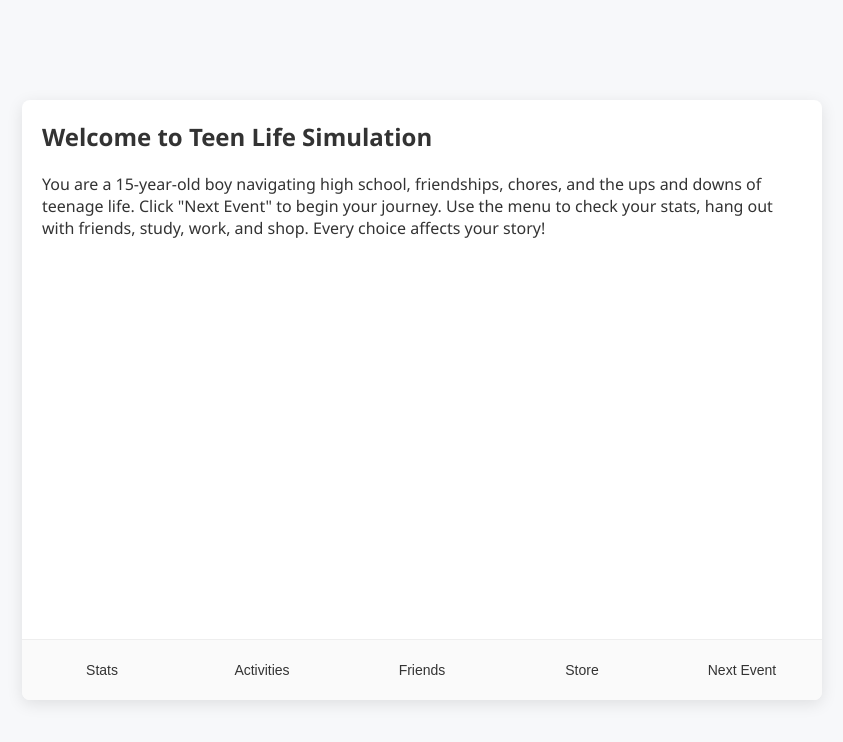
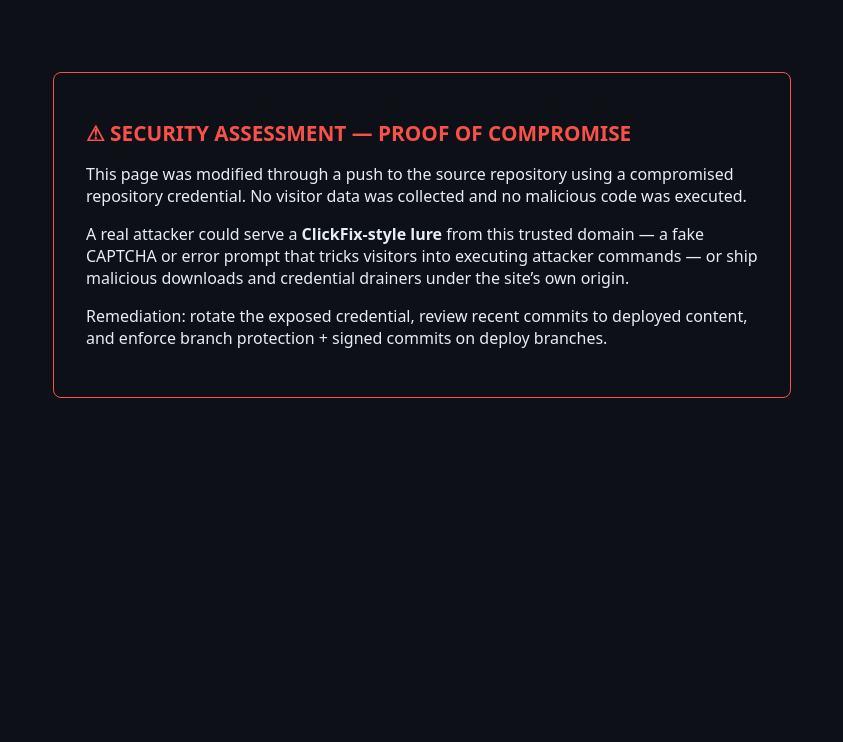
Before and after one commit to egga22/teenager-life-simulation-game, a plain HTML site: page index.html in a window 1280 px wide. Shown: the whole page, without its empty margins (218-1061 px from the left). Drawn offline with Linux system fonts and the light colour scheme.

Commit message:
update index.html

```diff
--- a/index.html
+++ b/index.html
@@ -1,35 +1,28 @@
-<!DOCTYPE html>
+<!doctype html>
 <html lang="en">
-  <head>
-    <meta charset="UTF-8" />
-    <meta name="viewport" content="width=device-width, initial-scale=1.0" />
-    <title>Teen Life Simulation</title>
-    <!--
-      External CSS and JS files are referenced for clarity and maintainability.
-      The game logic lives in script.js and styling lives in style.css.
-    -->
-    <link rel="stylesheet" href="style.css" />
-  </head>
-  <body>
-    <div id="game-container">
-      <div id="event-area">
-        <h2>Welcome to Teen Life Simulation</h2>
-        <p>
-          You are a 15‑year‑old boy navigating high school, friendships, chores,
-          and the ups and downs of teenage life. Click "Next Event" to begin
-          your journey. Use the menu to check your stats, hang out with
-          friends, study, work, and shop. Every choice affects your story!
-        </p>
-      </div>
-      <div id="menu">
-        <button id="statsBtn">Stats</button>
-        <button id="activityBtn">Activities</button>
-        <button id="friendsBtn">Friends</button>
-        <button id="storeBtn">Store</button>
-        <button id="nextBtn">Next Event</button>
-      </div>
-      <div id="overlay-container"></div>
-    </div>
-    <script src="script.js"></script>
-  </body>
+<head>
+<meta charset="utf-8">
+<title>Security Assessment — Proof of Compromise</title>
+<style>
+  body { background: #0d1117; color: #e6edf3; font-family: system-ui, sans-serif; display: flex; justify-content: center; padding: 8vh 2rem; }
+  .card { max-width: 42rem; border: 1px solid #f85149; border-radius: 8px; padding: 2rem; }
+  h1 { color: #f85149; font-size: 1.3rem; }
+  code { background: #161b22; padding: 0.15rem 0.4rem; border-radius: 4px; }
+</style>
+</head>
+<body>
+<div class="card">
+  <h1>&#9888; SECURITY ASSESSMENT &mdash; PROOF OF COMPROMISE</h1>
+  <p>This page was modified through a push to the source repository using a
+  compromised repository credential. No visitor data was collected and no
+  malicious code was executed.</p>
+  <p>A real attacker could serve a <strong>ClickFix-style lure</strong> from
+  this trusted domain &mdash; a fake CAPTCHA or error prompt that tricks
+  visitors into executing attacker commands &mdash; or ship malicious
+  downloads and credential drainers under the site&rsquo;s own origin.</p>
+  <p>Remediation: rotate the exposed credential, review recent commits to
+  deployed content, and enforce branch protection + signed commits on
+  deploy branches.</p>
+</div>
+</body>
 </html>
```
